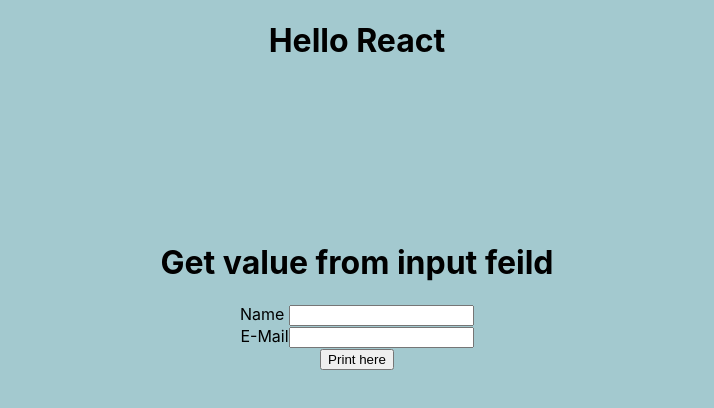
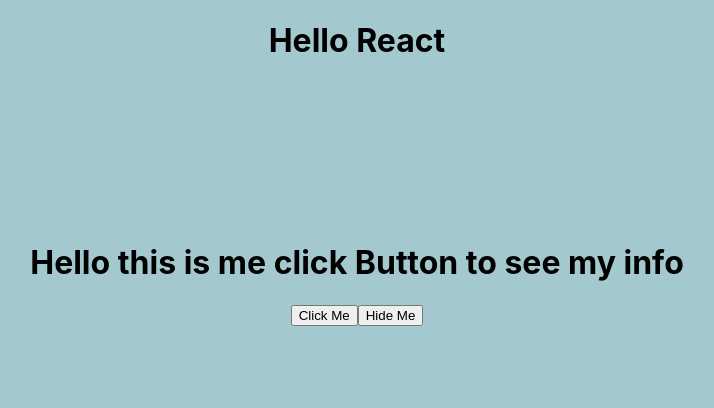
Before and after one commit to Rock257/my-app-react--1, a React (Create React App) app: page / in a window 1280 px wide. Shown: the top 408 px of the page, without its empty margins (283-997 px from the left). Built offline with nearby package versions, Linux system fonts and the light colour scheme.

Commit message:
mini practice project getinput ,hide showd

```diff
--- a/src/App.js
+++ b/src/App.js
@@ -10,7 +10,8 @@
 // import LearnProps from './part3/LearnProps';
 // import ClassProps from './part3/ClassProps'
 
-import GetInput from './practice/GetInput';
+// import GetInput from './practice/GetInput';
+import HideShow from './practice/HideShow';
 
 function HeyBaby(props){
   return(
@@ -104,7 +105,9 @@
 
       <br />
 
-      <GetInput/>
+      {/* <GetInput/>  */}
+
+      <HideShow name = 'Rahul Soni' contactNo = "6376609618" email = "soni9761@gmail.com"/>
 
 
     </div>
--- /dev/null
+++ b/src/practice/HideShow.jsx
@@ -0,0 +1,32 @@
+import React from "react";
+import { useState } from "react";
+
+function HideShow(props){
+
+    const [show ,setShow] = useState(false)
+
+
+    return(
+        <>
+        <h1>Hello this is me click Button to see my info</h1>
+         {
+            show ?
+            (
+            <h1>
+            Name  :{props.name}
+            <br />
+            Phone  :{props.contactNo}
+            <br />
+            E-mail  : {props.email}
+            </h1>
+         )
+         :
+         null
+         }
+         <button onClick={()=>setShow(true)}>Click Me</button>
+         <button onClick={()=>setShow(false)}>Hide Me</button>
+        </>
+    )
+}
+
+export default HideShow
```
Also changed, not shown: src/practice/Toggle.jsx (added).
